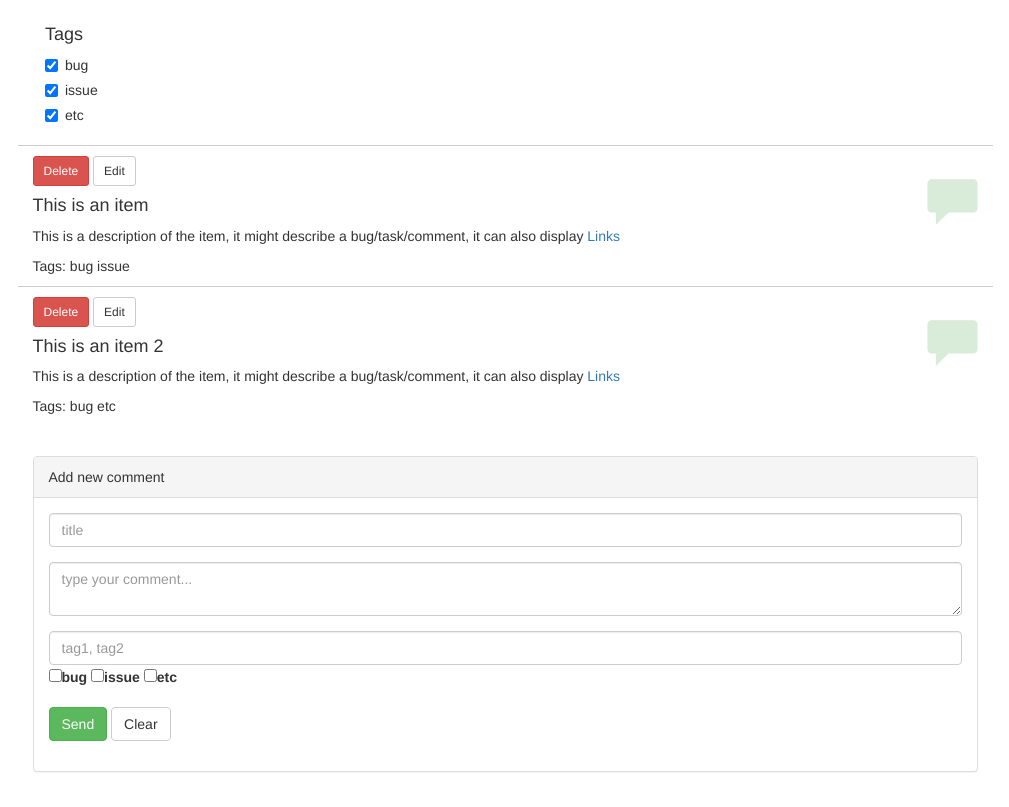
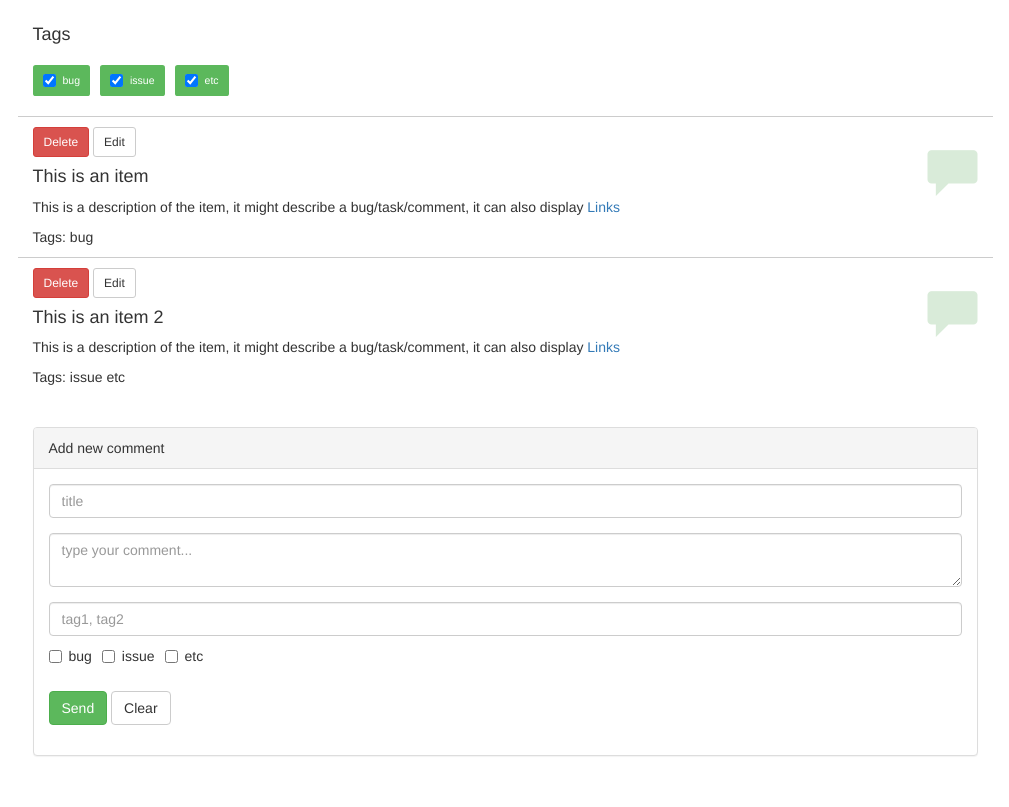
Before and after one commit to ObsidianCat/BDBPayroll_task, a website: page index.html in a window 1280 px wide. Shown: the whole page, without its empty margins (135-1144 px from the left). Drawn offline with nearby package versions, Linux system fonts and the light colour scheme; some packages are replaced by stand-ins of ours.

Commit message:
Refactor and styles

```diff
--- a/data/mock.json
+++ b/data/mock.json
@@ -3,13 +3,13 @@
     "id": "1",
     "title": "This is an item",
     "text": "This is a description of the item, it might describe a bug/task/comment, it can also display <a href='www.google.com'>Links</a>",
-    "tags": ["bug", "issue"]
+    "tags": ["bug"]
   },
   {
     "id": "2",
     "title": "This is an item 2",
     "text": "This is a description of the item, it might describe a bug/task/comment, it can also display <a href='www.google.com'>Links</a>",
-    "tags": ["bug", "etc"]
+    "tags": ["issue", "etc"]
   }
 
 ]
--- a/index.html
+++ b/index.html
@@ -26,15 +26,16 @@
 </head>
 <body>
     <div class="container" ng-controller="commentsCtrl">
-        <section id="tags row">
+        <section id="tags" class="row">
             <div class="col-xs-12 col-md-10 col-md-offset-1">
                 <h4>Tags</h4>
                 <div ng-repeat="tag in tagsList" class="checkbox">
-                    <label >
+                    <label class="filter label" ng-class="filterTags[tag]?'label-success':'label-default'">
                         <input type="checkbox"
                                ng-model="filterTags[tag]"
                                checked value="{{tag}}"
-                               ng-click="filterByTags()">{{tag}}</label>
+                               ng-click="filterByTags()"
+                               class="checkbox-filter">{{tag}}</label>
                 </div>
             </div>
         </section>
--- a/scripts/commentItemDirective.js
+++ b/scripts/commentItemDirective.js
@@ -46,6 +46,8 @@ angular.module('payrollApp').directive('commentItem', function() {
                 }
                 $scope.updateCommentData.newTags = "";
                 $scope.toggleEditMode(true);
+                //crefilter comments
+                $scope.$parent.filterByTags();
             };
     }];
 
--- a/styles/main.scss
+++ b/styles/main.scss
@@ -1,6 +1,16 @@
 .container{
   margin: 1.5rem auto;
 }
+
+div.checkbox{
+  display: inline-block;
+  label{
+    margin-right: 1rem;
+    display: inline-block;
+  }
+}
+
+
 
 section.row.comments{
   .comment-wrap{
@@ -33,8 +43,16 @@ section#add-comment{
 }
 
 section#tags{
-  .checkbox{
-    display: inline-block;
-    margin: 1rem;
+  div.checkbox{
+    &:first-child label.filter{
+      margin-left: 0rem;
+      padding-left: 0rem;
+    }
   }
+
+  label.filter{
+    padding: 0.5rem 1rem 0.5rem 3rem;
+    line-height: 2;
+  }
+
 }
--- a/views/add-comment.html
+++ b/views/add-comment.html
@@ -17,12 +17,12 @@
                     <div class="form-group">
                         <input class="form-control" placeholder="tag1, tag2" type="text"
                                ng-model="newComment.newTags">
-                        <span ng-repeat = "tag in newComment.allTags track by $index">
+                        <div class="checkbox" ng-repeat = "tag in newComment.allTags track by $index">
                             <label >
                                 <input type="checkbox" ng-checked="newComment.tags.indexOf(tag) > -1"
                                        ng-click="updateTag(tag)">{{tag}}
                             </label>
-                        </span>
+                        </div>
                     </div>
                     <div class="form-group">
                         <button type="submit" class="btn btn-success" value="Submit">Send</button>
--- a/views/comment-item.html
+++ b/views/comment-item.html
@@ -25,12 +25,12 @@
             <div class="form-group">
                 <input class="form-control" placeholder="tag1, tag2" type="text"
                        ng-model="updateCommentData.newTags">
-                <span ng-repeat = "tag in updateCommentData.allTags track by $index">
+                <div class="checkbox" ng-repeat = "tag in updateCommentData.allTags track by $index">
                     <label >
                         <input type="checkbox" ng-checked="updateCommentData.tags.indexOf(tag) > -1"
                                ng-click="updateTag(index, tag)">{{tag}}
                     </label>
-                </span>
+                </div>
             </div>
             <div class="form-group">
                 <button type="submit" class="btn btn-success" >Save</button>
```
Also changed, not shown: styles/main.css, 1 other file.
